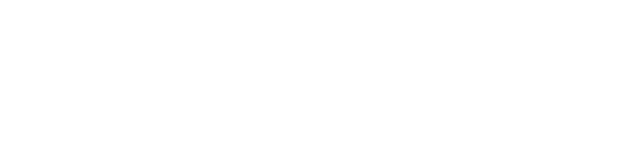
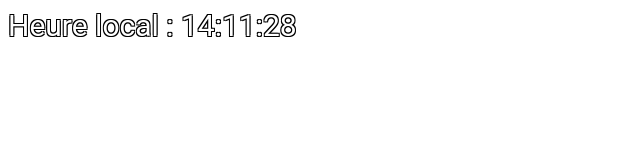
Before and after one commit to Margot-g44/Dataviz, a plain HTML site: page index.html in a window 1280 px wide. Shown: the whole page, without its empty margins (0-640 px from the left). Drawn offline with Linux system fonts and the light colour scheme.

Commit message:
Ajout du timer.

```diff
--- a/index.html
+++ b/index.html
@@ -3,11 +3,18 @@
 <head>
     <meta charset="UTF-8">
     <meta name="viewport" content="width=device-width, initial-scale=1.0">
-    <title>Document</title>
+    <title>Dataviz</title>
     <script defer src="script.js"></script>
     <link rel="stylesheet" href="style.css">
+
 </head>
-<body>
+    <div id="time"></div>
 
+<script>
+
+
+
+
+</script>
 </body>
 </html>
--- a/script.js
+++ b/script.js
@@ -0,0 +1,17 @@
+function startTime() {
+  let today = new Date();
+  let h = today.getHours();
+  let m = today.getMinutes();
+  let s = today.getSeconds();
+  m = checkTime(m);
+  s = checkTime(s);
+  document.getElementById('time').innerHTML =
+  "Heure local : "+h + ":" + m + ":" + s;
+  let t = setTimeout(startTime, 1000);
+}
+function checkTime(i) {
+  if (i < 10) {i = "0" + i};  // add zero in front of numbers < 10
+  return i;
+}
+
+startTime();
--- a/style.css
+++ b/style.css
@@ -0,0 +1,10 @@
+#time {
+  font-size: 30px;
+  font-family: 'Roboto', sans-serif;
+  color: #ffffff;
+  text-shadow:
+   -1px -1px 0 #000,
+    1px -1px 0 #000,
+    -1px 1px 0 #000,
+     1px 1px 0 #000;
+}
```
